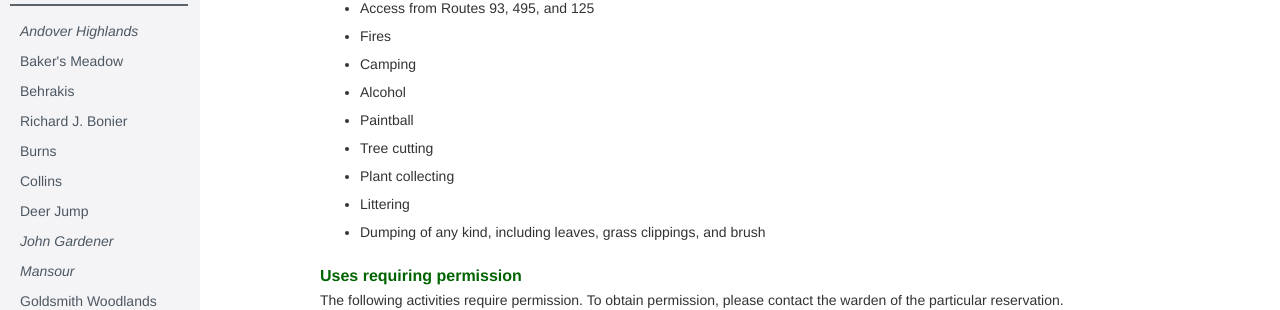
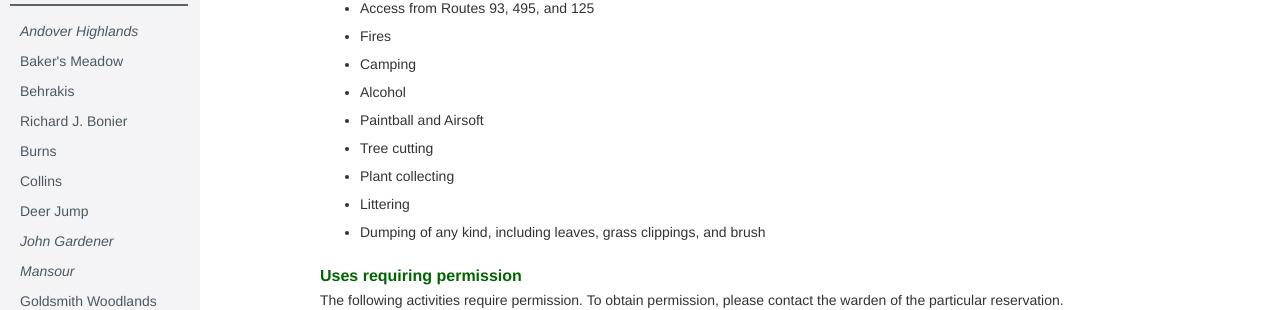
Before and after one commit to avisandover/avis-website, a Jekyll site: the page built from reservations.html, in a window 1280 px wide and 900 px high, scrolled down 742 px. Shown: the part 280-590 px from the top of the window. Built offline with Jekyll 4.4.1, drawn with Linux system fonts in a browser that asks for light colours.

Commit message:
Update reservations.html

```diff
--- a/reservations.html
+++ b/reservations.html
@@ -41,7 +41,7 @@ title: AVIS - Reservations
   <li>Fires</li>
   <li>Camping</li>
   <li>Alcohol</li>
-  <li>Paintball</li>
+  <li>Paintball and Airsoft</li>
   <li>Tree cutting</li>
   <li>Plant collecting</li>
   <li>Littering</li>
```
